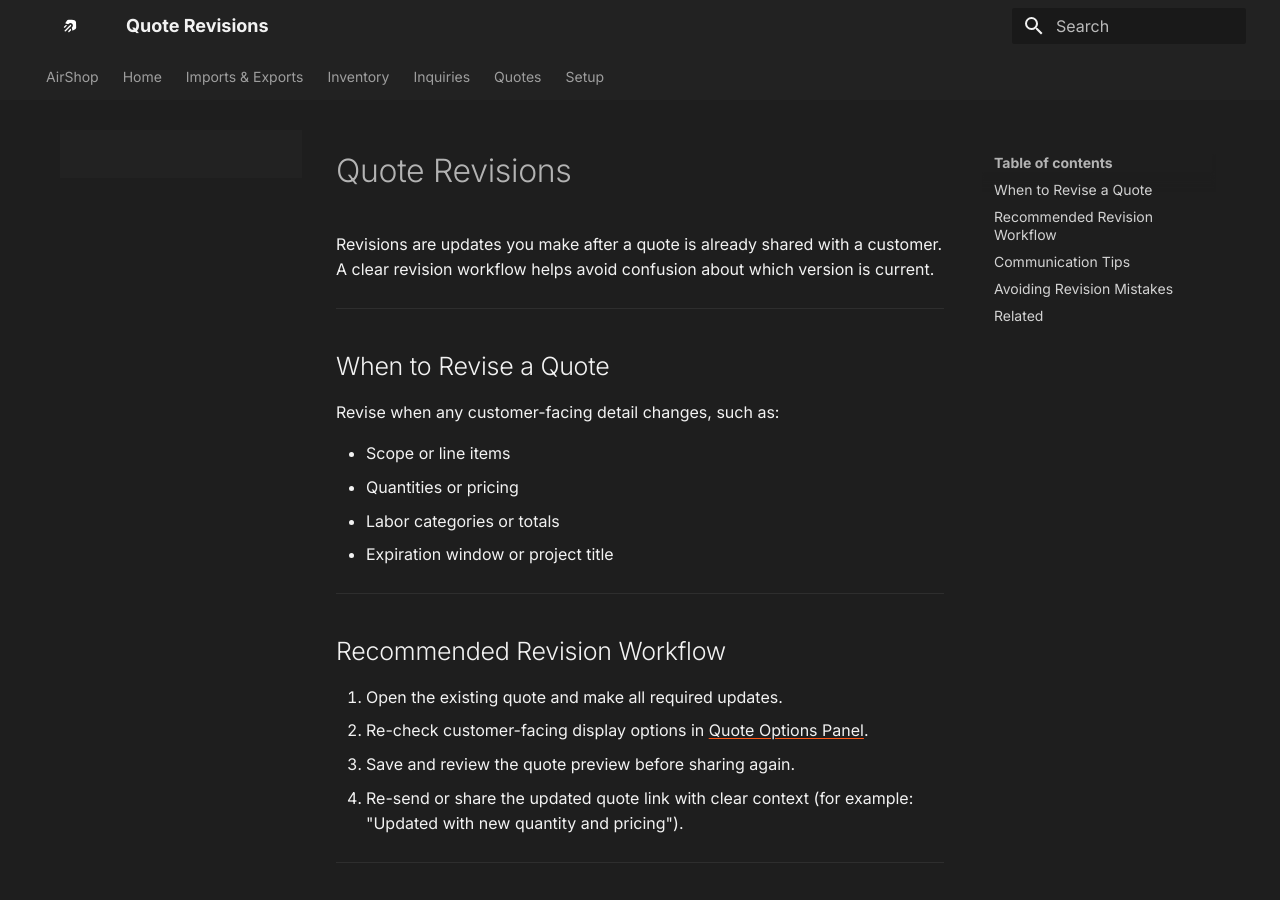
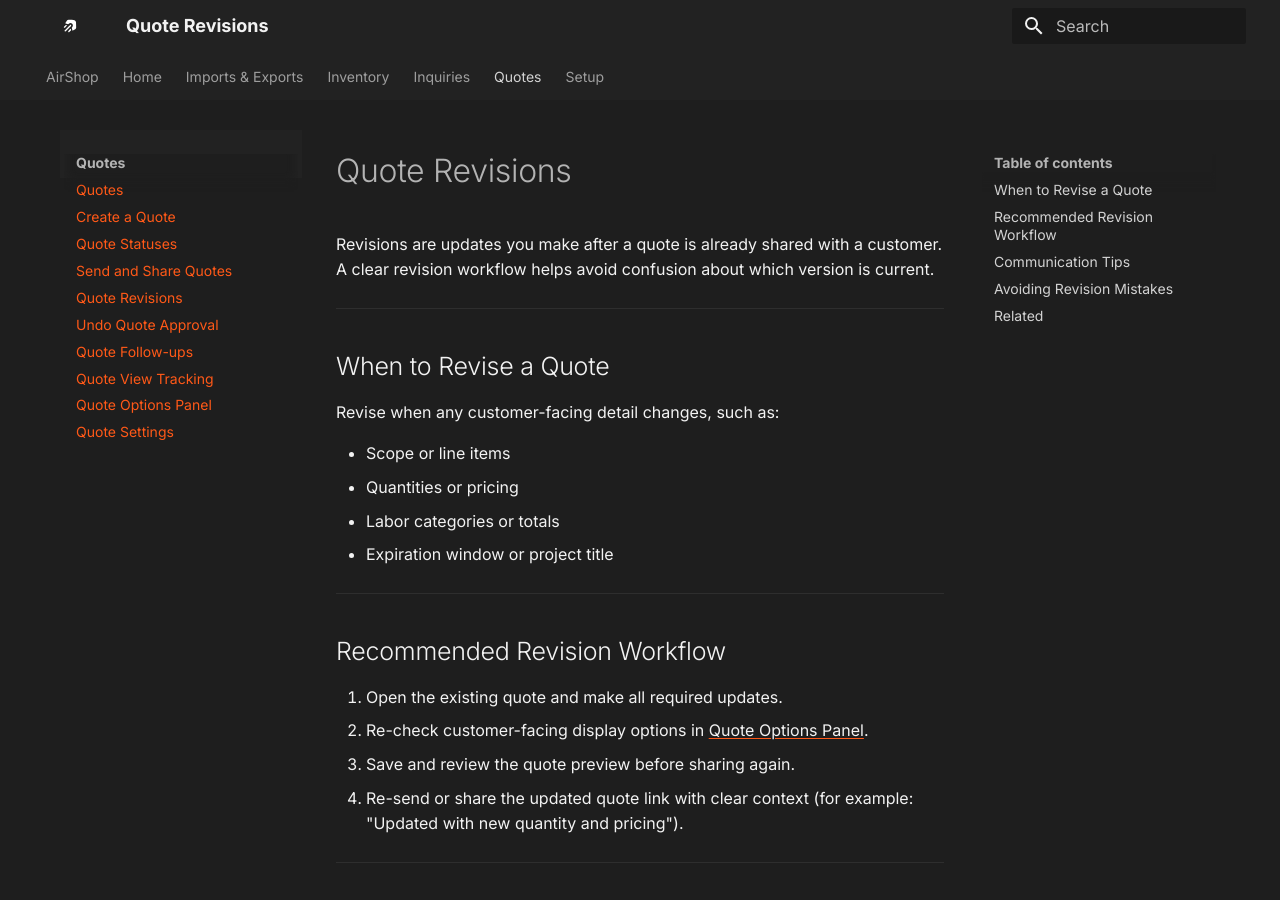
Before and after one commit to jbrewlet/airshop-docs, an MkDocs documentation site: the page built from docs/quotes/quote-revisions.md, in a window 1280 px wide and 900 px high. Built offline with MkDocs 1.6.1 and Material for MkDocs 9.7.7, drawn with Linux system fonts in a browser that asks for light colours; plug-ins that fetch from the network failed and are left out.

Commit message:
Add Undo Quote Approval documentation and related assets, enhancing navigation with new links for quote statuses, revisions, and sharing. Update image assets for the Undo Quote feature to improve user guidance.

```diff
--- a/docs/quotes/index.md
+++ b/docs/quotes/index.md
@@ -14,6 +14,7 @@
 - [Quote Statuses](quote-statuses.md)
 - [Send and Share Quotes](send-and-share-quotes.md)
 - [Quote Revisions](quote-revisions.md)
+- [Undo Quote Approval](undo-quote.md)
 - [Troubleshooting Quote Delivery](troubleshooting-quote-delivery.md)
 - [Quote Follow-ups](../follow-ups.md)
 - [Quote View Tracking](view-tracking.md)
--- a/mkdocs.yml
+++ b/mkdocs.yml
@@ -110,6 +110,10 @@
   - Quotes:
     - Quotes: quotes/index.md
     - Create a Quote: quotes/create-quote.md
+    - Quote Statuses: quotes/quote-statuses.md
+    - Send and Share Quotes: quotes/send-and-share-quotes.md
+    - Quote Revisions: quotes/quote-revisions.md
+    - Undo Quote Approval: quotes/undo-quote.md
     - Quote Follow-ups: follow-ups.md
     - Quote View Tracking: quotes/view-tracking.md
     - Quote Options Panel: quotes/quote-options-panel.md
```
Also changed, not shown: docs/quotes/undo-quote.md (added, +49 -0 lines), docs/quotes/assets/undo-quote.png (added).
